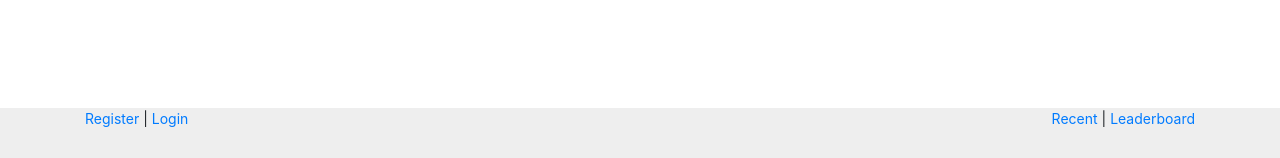
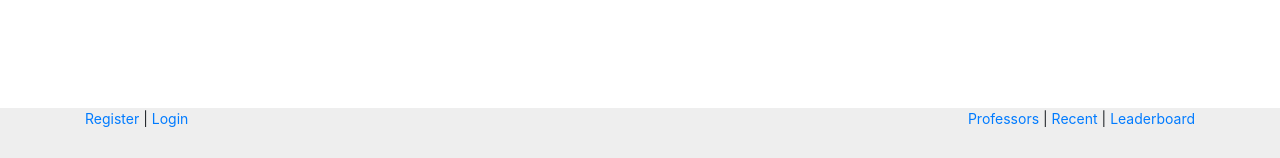
Before and after one commit to fraserdale/rate_my_professor, a Django app: page / in a window 1280 px wide. Shown: the part 642-800 px from the top of the page. Run offline with Django 3.2, Linux system fonts and the light colour scheme; data that the repository does not hold is empty; some libraries are stand-ins or nearby versions.

Commit message:
footer and css changes

```diff
--- a/templates/rango/base.html
+++ b/templates/rango/base.html
@@ -43,6 +43,8 @@
 						{% endif %}
 				</div>
 				<div class="col-sm text-right" >
+						<a href='/rango/professors'>Professors</a>
+						|
 						<a href='/rango/recent'>Recent</a>
 						|
 						<a href='/rango/leaderboard'>Leaderboard</a>
```
